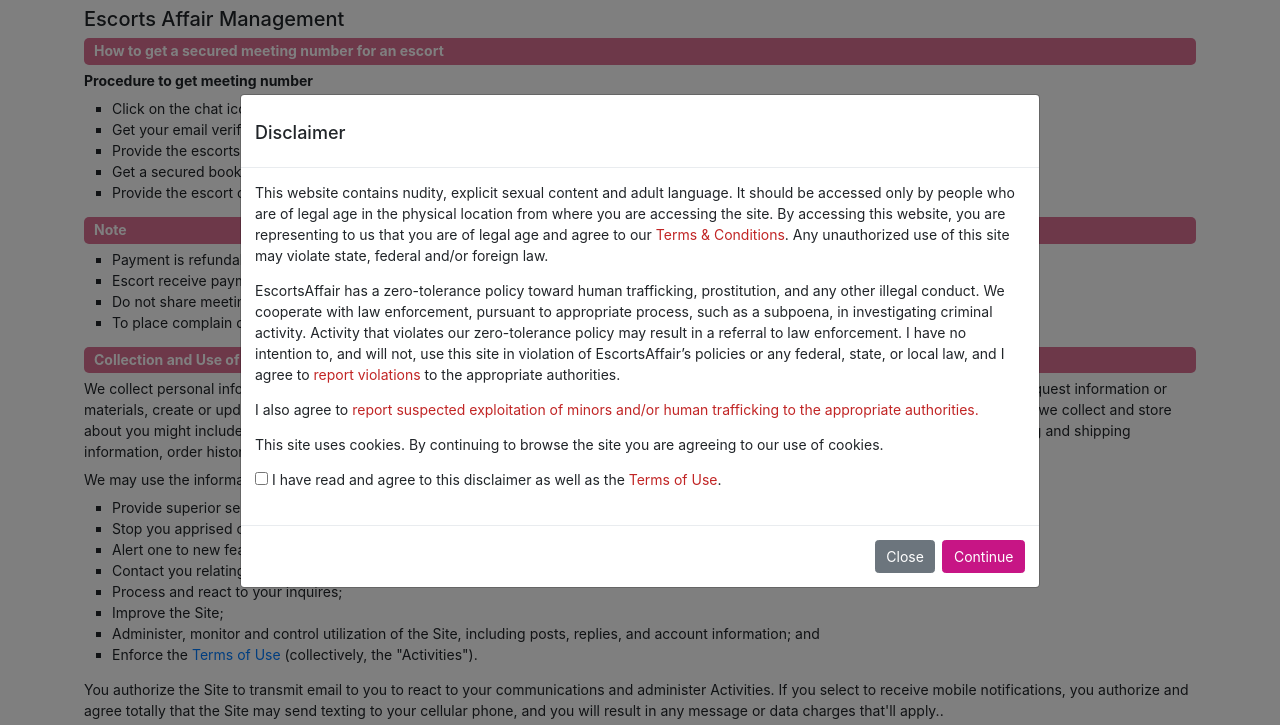
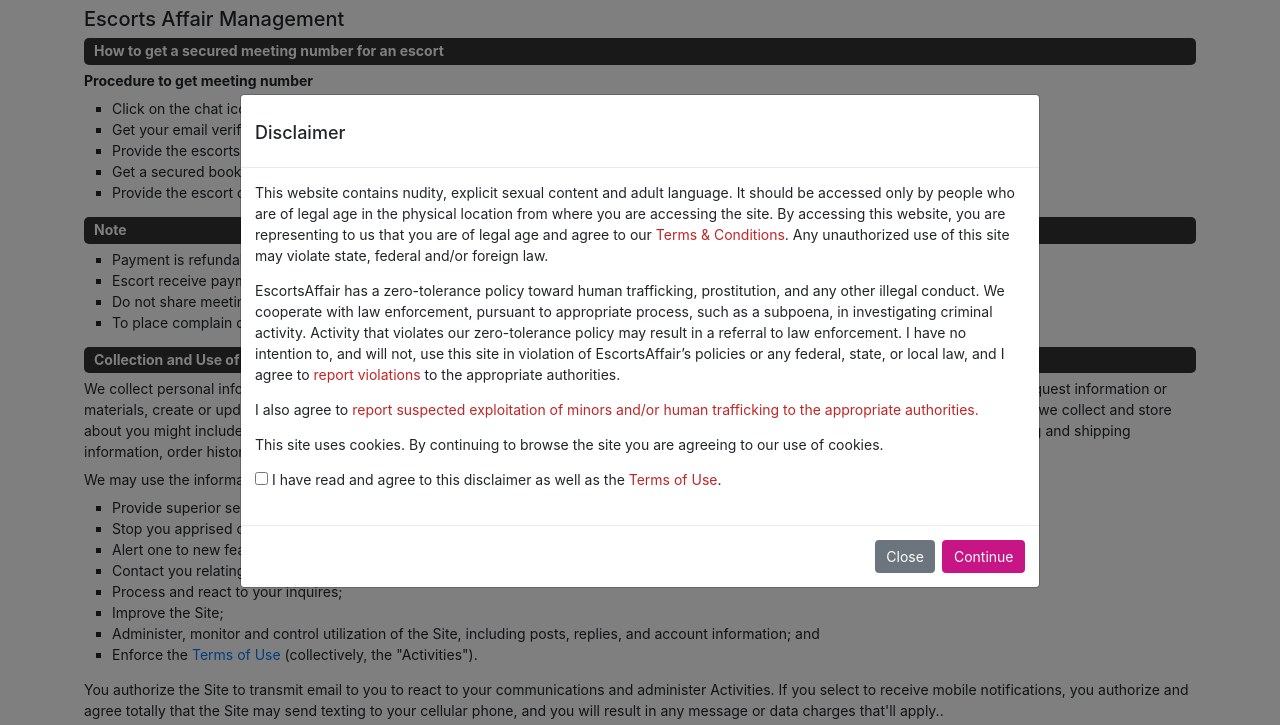
Before and after one commit to rdpxcv/adult, a plain HTML site: page escortsaffairsupport.com/index.html in a window 1280 px wide. Shown: the part 59-784 px from the top of the page. Drawn offline with Linux system fonts and the light colour scheme.

Commit message:
Update home.css

```diff
--- a/escortsaffairsupport.com/home.css
+++ b/escortsaffairsupport.com/home.css
@@ -8,7 +8,7 @@ _:-ms-lang(x),
   width: 100%;
 }
 h2 {
-  background-color: #db7093;
+  background-color: #333333;
   color: #fff;
   padding: 5px 10px;
   margin: 0 0 5px;
```
